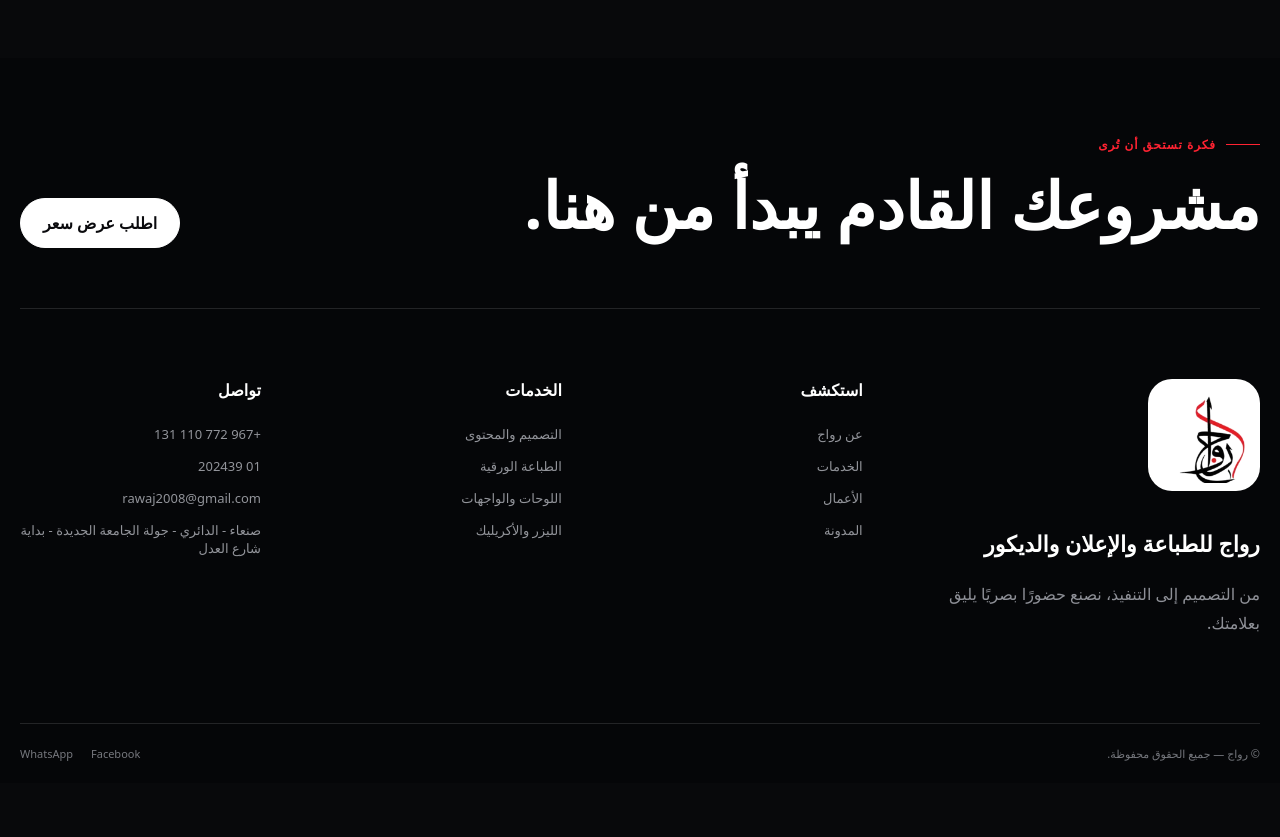
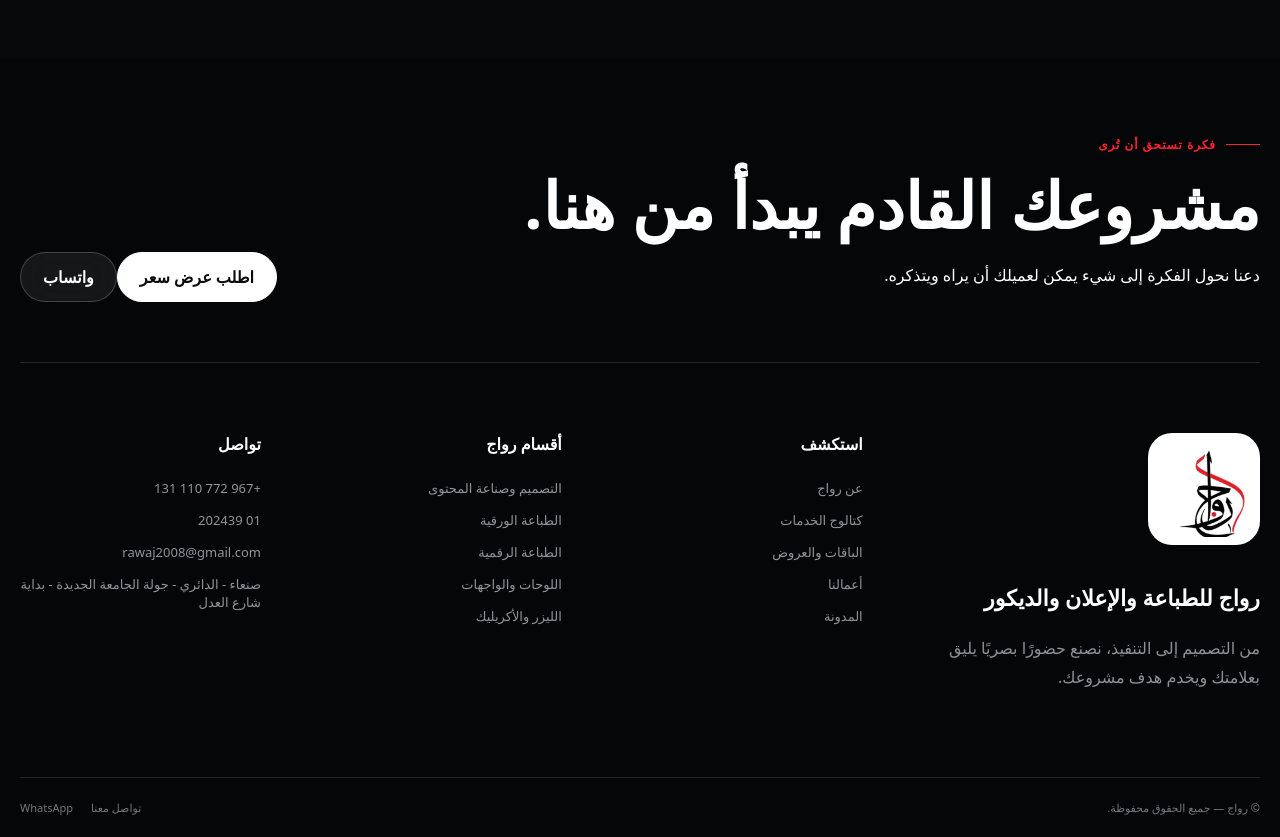
Before and after one commit to adiyougi/rawaj, a Next.js app: page / in a window 1280 px wide. Shown: the part 8860-9697 px from the top of the page. Before the commit the page ends 9643 px from the top, so only its background shows below. Built offline with nearby package versions, Linux system fonts and the light colour scheme; a web font is replaced by a local one.

Commit message:
style: upgrade global footer

```diff
--- a/components/SiteFooter.tsx
+++ b/components/SiteFooter.tsx
@@ -5,20 +5,58 @@ export default function SiteFooter() {
   return (
     <footer className="site-footer">
       <div className="footer-cta shell">
-        <div><span className="eyebrow">فكرة تستحق أن تُرى</span><h2>مشروعك القادم يبدأ من هنا.</h2></div>
-        <Link href="/quote" className="btn btn-light">اطلب عرض سعر</Link>
+        <div>
+          <span className="eyebrow">فكرة تستحق أن تُرى</span>
+          <h2>مشروعك القادم يبدأ من هنا.</h2>
+          <p>دعنا نحول الفكرة إلى شيء يمكن لعميلك أن يراه ويتذكره.</p>
+        </div>
+        <div className="footer-cta-actions">
+          <Link href="/quote" className="btn btn-light">اطلب عرض سعر</Link>
+          <a href={"https://wa.me/" + CONTACT.whatsapp} target="_blank" rel="noreferrer" className="btn btn-ghost">واتساب</a>
+        </div>
       </div>
+
       <div className="footer-grid shell">
         <div className="footer-brand">
           <img className="footer-logo" src="/rawaj-logo.webp" alt="شعار رواج" />
           <h3>رواج للطباعة والإعلان والديكور</h3>
-          <p>من التصميم إلى التنفيذ، نصنع حضورًا بصريًا يليق بعلامتك.</p>
+          <p>من التصميم إلى التنفيذ، نصنع حضورًا بصريًا يليق بعلامتك ويخدم هدف مشروعك.</p>
         </div>
-        <div><h4>استكشف</h4><Link href="/about">عن رواج</Link><Link href="/services">الخدمات</Link><Link href="/portfolio">الأعمال</Link><Link href="/blog">المدونة</Link></div>
-        <div><h4>الخدمات</h4><a href="/#departments">التصميم والمحتوى</a><a href="/#departments">الطباعة الورقية</a><a href="/#departments">اللوحات والواجهات</a><a href="/#departments">الليزر والأكريليك</a></div>
-        <div><h4>تواصل</h4><a href={"tel:" + CONTACT.mobile.replace(/\s/g,"")}>{CONTACT.mobile}</a><a href={"tel:" + CONTACT.landline.replace(/\s/g,"")}>{CONTACT.landline}</a><a href={"mailto:" + CONTACT.email}>{CONTACT.email}</a><span>{CONTACT.address}</span></div>
+
+        <div>
+          <h4>استكشف</h4>
+          <Link href="/about">عن رواج</Link>
+          <Link href="/services">كتالوج الخدمات</Link>
+          <Link href="/packages">الباقات والعروض</Link>
+          <Link href="/portfolio">أعمالنا</Link>
+          <Link href="/blog">المدونة</Link>
+        </div>
+
+        <div>
+          <h4>أقسام رواج</h4>
+          <a href="/#departments">التصميم وصناعة المحتوى</a>
+          <a href="/#departments">الطباعة الورقية</a>
+          <a href="/#departments">الطباعة الرقمية</a>
+          <a href="/#departments">اللوحات والواجهات</a>
+          <a href="/#departments">الليزر والأكريليك</a>
+        </div>
+
+        <div>
+          <h4>تواصل</h4>
+          <a href={"tel:" + CONTACT.mobile.replace(/\s/g,"")}>{CONTACT.mobile}</a>
+          <a href={"tel:" + CONTACT.landline.replace(/\s/g,"")}>{CONTACT.landline}</a>
+          <a href={"mailto:" + CONTACT.email}>{CONTACT.email}</a>
+          <span>{CONTACT.address}</span>
+        </div>
       </div>
-      <div className="footer-bottom shell"><span>© رواج — جميع الحقوق محفوظة.</span><div><a href={CONTACT.facebook} target="_blank" rel="noreferrer">Facebook</a><a href={"https://wa.me/" + CONTACT.whatsapp} target="_blank" rel="noreferrer">WhatsApp</a></div></div>
+
+      <div className="footer-bottom shell">
+        <span>© رواج — جميع الحقوق محفوظة.</span>
+        <div>
+          <Link href="/contact">تواصل معنا</Link>
+          <a href={"https://wa.me/" + CONTACT.whatsapp} target="_blank" rel="noreferrer">WhatsApp</a>
+        </div>
+      </div>
     </footer>
   );
 }
```
